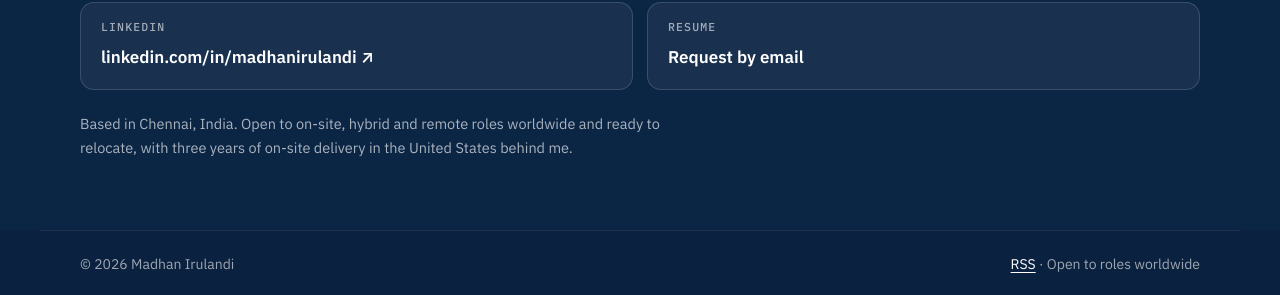
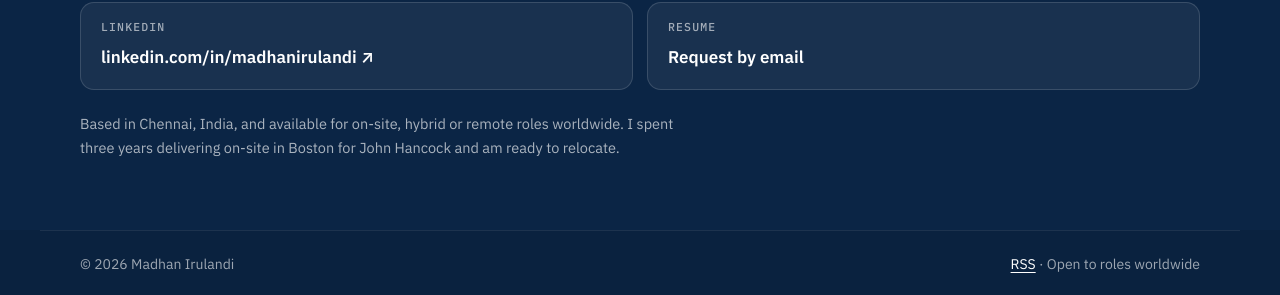
Before and after one commit to Madhan-I/Madhan-I.github.io, a Jekyll site: the page built from index.html, in a window 1280 px wide and 900 px high, scrolled down 9866 px. Shown: the part 602-897 px from the top of the window. Built offline with Jekyll 4.4.1, drawn with Linux system fonts in a browser that asks for light colours.

Commit message:
Rewrite contact note
Co-Authored-By: Claude Opus 5.5 <noreply@anthropic.com>
Claude-Session: https://claude.ai/code/session_01MFRrTt7LBDdX57m85KHNGp

```diff
--- a/_data/profile.yml
+++ b/_data/profile.yml
@@ -476,4 +476,4 @@ award_groups:
 contact_title: Have a programme that needs to
 contact_highlight: ship?
 contact_intro: Email me about leadership roles, delivery consulting or corporate training, anywhere in the world.
-contact_note: Based in Chennai, India. Open to on-site, hybrid and remote roles worldwide and ready to relocate, with three years of on-site delivery in the United States behind me.
+contact_note: "Based in Chennai, India, and available for on-site, hybrid or remote roles worldwide. I spent three years delivering on-site in Boston for John Hancock and am ready to relocate."
```
